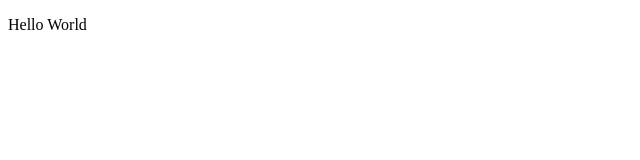
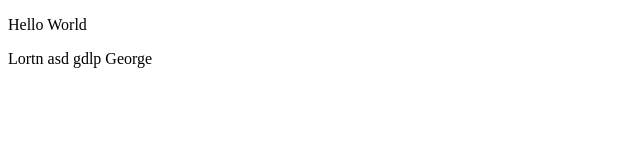
Before and after one commit to gpopadopoulos/test, a plain HTML site: page index.html in a window 1280 px wide. Shown: the whole page, without its empty margins (0-640 px from the left). Drawn offline with Linux system fonts and the light colour scheme.

Commit message:
new commit 1

```diff
--- a/index.html
+++ b/index.html
@@ -7,5 +7,6 @@
 </head>
 <body>
 	<p>Hello World</p>
+	<p> Lortn asd gdlp George </p>
 </body>
 </html>
```
